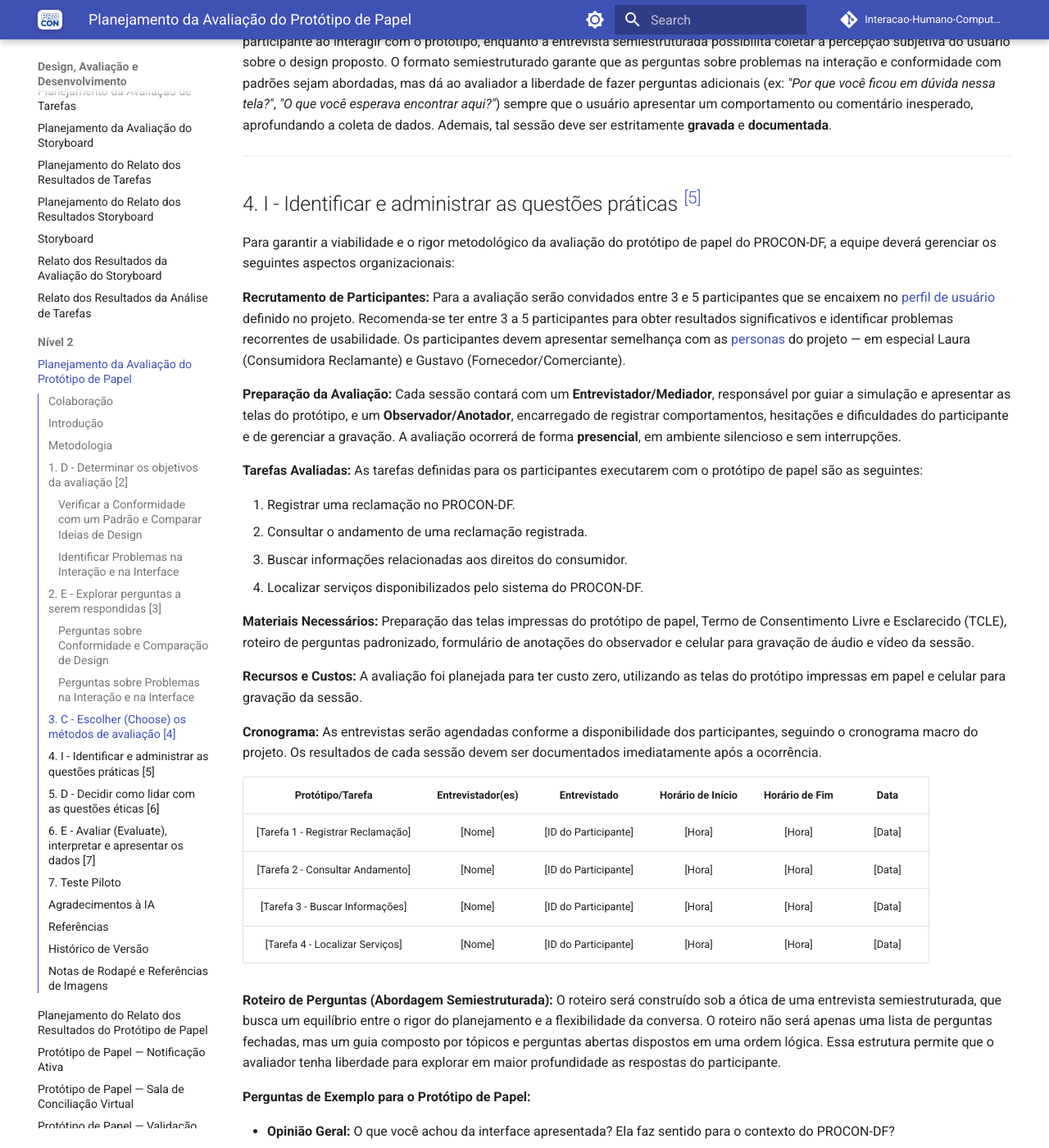
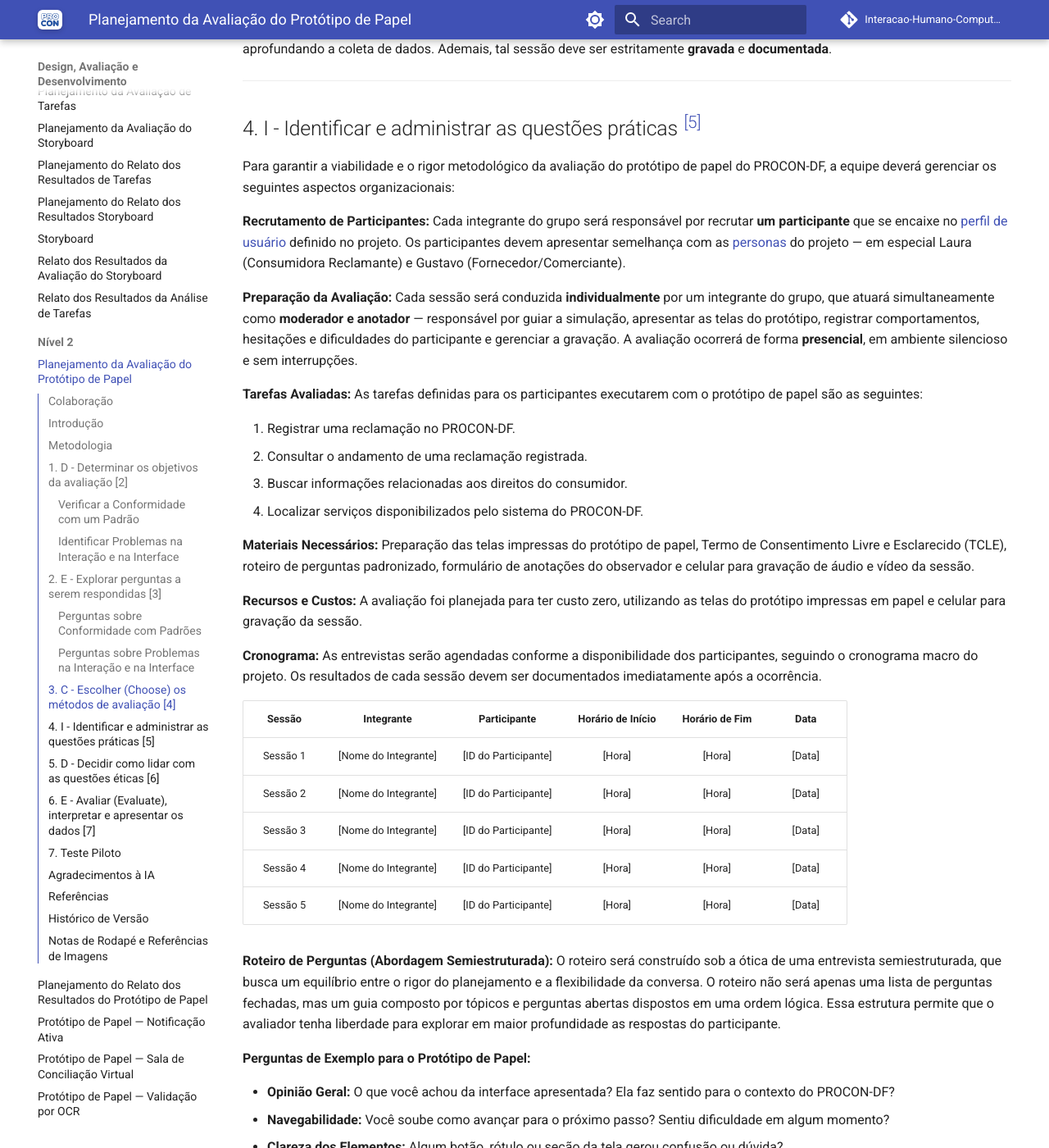
Before and after one commit to Interacao-Humano-Computador/2026.1-Grupo03, an MkDocs documentation site: the page built from docs/design-avaliacao/planejamento-avaliacao-pp.md, in a window 1280 px wide and 1400 px high, scrolled down 3219 px. Shown: the whole window at 82% size. Built offline with MkDocs 1.6.1 and Material for MkDocs 9.7.7, drawn with Linux system fonts in a browser that asks for light colours; comment, search, counter and statistics services are not loaded; some of the changed text lies outside the part shown.

Commit message:
change planning

```diff
--- a/docs/design-avaliacao/planejamento-avaliacao-pp.md
+++ b/docs/design-avaliacao/planejamento-avaliacao-pp.md
@@ -7,7 +7,7 @@
 |---|---|
 | Heitor Macedo | Elaborou o Artefato |
 
-Este documento detalha o planejamento para a avaliação do protótipo de papel elaborado para o projeto, utilizando o framework **DECIDE** proposto por Preece et al. (2002) e adaptado por Barbosa e Silva (2021)<sup><a href="#ref1">[1]</a></sup>. A avaliação tem como objetivo identificar **problemas de usabilidade na interação e na interface** representados no protótipo de papel e **comparar ideias e alternativas de design** diante da solução proposta para o sistema do PROCON-DF.
+Este documento detalha o planejamento para a avaliação do protótipo de papel elaborado para o projeto, utilizando o framework **DECIDE** proposto por Preece et al. (2002) e adaptado por Barbosa e Silva (2021)<sup><a href="#ref1">[1]</a></sup>. A avaliação tem como objetivo identificar **problemas de usabilidade na interação e na interface** representados no protótipo de papel diante da solução proposta para o sistema do PROCON-DF.
 
 ---
 
@@ -15,7 +15,7 @@
 
 A avaliação do protótipo de papel é uma etapa fundamental para identificar problemas de usabilidade antes do investimento em soluções de maior fidelidade. Segundo Barbosa et al. (2021)<sup><a href="#ref1">[1]</a></sup>, o método de prototipação em papel avalia a usabilidade de um design de IHC por meio de simulações de uso com potenciais usuários, sendo uma opção rápida e econômica para identificar problemas de usabilidade antes de construir uma solução executável.
 
-Este processo permite identificar pontos fracos na proposta de design, **comparar ideias e alternativas**, **verificar a conformidade com padrões** de usabilidade e **identificar problemas na interação e na interface** antes do desenvolvimento do protótipo de alta fidelidade, garantindo que a direção do projeto esteja alinhada com as necessidades e expectativas do público-alvo do PROCON-DF.
+Este processo permite identificar pontos fracos na proposta de design, **verificar a conformidade com padrões** de usabilidade e **identificar problemas na interação e na interface** antes do desenvolvimento do protótipo de alta fidelidade, garantindo que a direção do projeto esteja alinhada com as necessidades e expectativas do público-alvo do PROCON-DF.
 
 ---
 
@@ -36,16 +36,15 @@
 
 ## 1. D - Determinar os objetivos da avaliação <sup><a href="#fig-d">[2]</a></sup>
 
-Com base nos tipos de avaliação descritos por Barbosa et al. (2021, Capítulo 11), esta avaliação está orientada a três aspectos complementares: **verificar a conformidade com um padrão**, **comparar ideias e alternativas de design** e **identificar problemas na interação e na interface** representados no protótipo de papel proposto para o sistema do PROCON-DF.
+Com base nos tipos de avaliação descritos por Barbosa et al. (2021, Capítulo 11), esta avaliação está orientada a dois aspectos complementares: **verificar a conformidade com um padrão** e **identificar problemas na interação e na interface** representados no protótipo de papel proposto para o sistema do PROCON-DF.
 
-### Verificar a Conformidade com um Padrão e Comparar Ideias de Design
+### Verificar a Conformidade com um Padrão
 
-A avaliação buscará identificar se o protótipo de papel proposto está em conformidade com padrões de usabilidade e se as soluções de design adotadas são as mais adequadas para o contexto do PROCON-DF (Barbosa et al., 2021, p. 249).
+A avaliação buscará identificar se o protótipo de papel proposto está em conformidade com padrões de usabilidade para o contexto do PROCON-DF (Barbosa et al., 2021, p. 249).
 
 **Objetivos específicos para este aspecto:**
 
 * Verificar se a organização visual e a arquitetura de informação do protótipo seguem padrões de usabilidade reconhecidos.
-* Comparar as alternativas de design propostas para fluxos críticos (registro de reclamação, consulta de andamento) e identificar qual apresenta melhor desempenho de uso.
 * Avaliar se a interface proposta é consistente e previsível para o usuário do PROCON-DF.
 
 ### Identificar Problemas na Interação e na Interface
@@ -67,14 +66,13 @@
 
 Para tornar os objetivos operacionais, a equipe elaborou perguntas específicas organizadas pelos aspectos avaliados (Barbosa et al., 2021, p. 249-250).
 
-### Perguntas sobre Conformidade e Comparação de Design
+### Perguntas sobre Conformidade com Padrões
 
 Com base em Barbosa et al. (2021, p. 250-251), as seguintes perguntas nortearão a avaliação deste aspecto:
 
 1. Com o protótipo de papel foi possível explorar conceitos de design?
 2. Foi observada alguma sugestão de melhoria para o protótipo proposto?
 3. A interface proposta está em conformidade com padrões de usabilidade reconhecidos (ex.: hierarquia visual, feedback de ação)?
-4. As alternativas de design avaliadas apresentam diferenças significativas de desempenho de uso?
 
 ### Perguntas sobre Problemas na Interação e na Interface
 
@@ -103,9 +101,9 @@
 
 Para garantir a viabilidade e o rigor metodológico da avaliação do protótipo de papel do PROCON-DF, a equipe deverá gerenciar os seguintes aspectos organizacionais:
 
-**Recrutamento de Participantes:** Para a avaliação serão convidados entre 3 e 5 participantes que se encaixem no [perfil de usuário](../analise-requisitos/perfil-usuario.md) definido no projeto. Recomenda-se ter entre 3 a 5 participantes para obter resultados significativos e identificar problemas recorrentes de usabilidade. Os participantes devem apresentar semelhança com as [personas](../analise-requisitos/personas.md) do projeto — em especial Laura (Consumidora Reclamante) e Gustavo (Fornecedor/Comerciante).
+**Recrutamento de Participantes:** Cada integrante do grupo será responsável por recrutar **um participante** que se encaixe no [perfil de usuário](../analise-requisitos/perfil-usuario.md) definido no projeto. Os participantes devem apresentar semelhança com as [personas](../analise-requisitos/personas.md) do projeto — em especial Laura (Consumidora Reclamante) e Gustavo (Fornecedor/Comerciante).
 
-**Preparação da Avaliação:** Cada sessão contará com um **Entrevistador/Mediador**, responsável por guiar a simulação e apresentar as telas do protótipo, e um **Observador/Anotador**, encarregado de registrar comportamentos, hesitações e dificuldades do participante e de gerenciar a gravação. A avaliação ocorrerá de forma **presencial**, em ambiente silencioso e sem interrupções.
+**Preparação da Avaliação:** Cada sessão será conduzida **individualmente** por um integrante do grupo, que atuará simultaneamente como **moderador e anotador** — responsável por guiar a simulação, apresentar as telas do protótipo, registrar comportamentos, hesitações e dificuldades do participante e gerenciar a gravação. A avaliação ocorrerá de forma **presencial**, em ambiente silencioso e sem interrupções.
 
 **Tarefas Avaliadas:** As tarefas definidas para os participantes executarem com o protótipo de papel são as seguintes:
 
@@ -120,12 +118,13 @@
 
 **Cronograma:** As entrevistas serão agendadas conforme a disponibilidade dos participantes, seguindo o cronograma macro do projeto. Os resultados de cada sessão devem ser documentados imediatamente após a ocorrência.
 
-| Protótipo/Tarefa | Entrevistador(es) | Entrevistado | Horário de Início | Horário de Fim | Data |
+| Sessão | Integrante | Participante | Horário de Início | Horário de Fim | Data |
 | :---: | :---: | :---: | :---: | :---: | :---: |
-| [Tarefa 1 - Registrar Reclamação] | [Nome] | [ID do Participante] | [Hora] | [Hora] | [Data] |
-| [Tarefa 2 - Consultar Andamento] | [Nome] | [ID do Participante] | [Hora] | [Hora] | [Data] |
-| [Tarefa 3 - Buscar Informações] | [Nome] | [ID do Participante] | [Hora] | [Hora] | [Data] |
-| [Tarefa 4 - Localizar Serviços] | [Nome] | [ID do Participante] | [Hora] | [Hora] | [Data] |
+| Sessão 1 | [Nome do Integrante] | [ID do Participante] | [Hora] | [Hora] | [Data] |
+| Sessão 2 | [Nome do Integrante] | [ID do Participante] | [Hora] | [Hora] | [Data] |
+| Sessão 3 | [Nome do Integrante] | [ID do Participante] | [Hora] | [Hora] | [Data] |
+| Sessão 4 | [Nome do Integrante] | [ID do Participante] | [Hora] | [Hora] | [Data] |
+| Sessão 5 | [Nome do Integrante] | [ID do Participante] | [Hora] | [Hora] | [Data] |
 
 **Roteiro de Perguntas (Abordagem Semiestruturada):** O roteiro será construído sob a ótica de uma entrevista semiestruturada, que busca um equilíbrio entre o rigor do planejamento e a flexibilidade da conversa. O roteiro não será apenas uma lista de perguntas fechadas, mas um guia composto por tópicos e perguntas abertas dispostos em uma ordem lógica. Essa estrutura permite que o avaliador tenha liberdade para explorar em maior profundidade as respostas do participante.
 
@@ -166,7 +165,7 @@
 1. **Transcrição e Compilação Bruta:** O observador deve assistir às gravações e transformar os relatos verbais em texto, extraindo citações marcantes, dificuldades e sugestões propostas pelos participantes.
 2. **Análise e Categorização:** A equipe se reunirá para ler os dados compilados e categorizá-los de acordo com os aspectos avaliados:
     - **Problemas na interação e na interface:** agrupar por tipo de problema (rótulo confuso, fluxo ambíguo, elemento inacessível, feedback ausente), gravidade potencial e fator de qualidade prejudicado.
-    - **Conformidade e alternativas de design:** agrupar por elemento de interface avaliado e registrar qual alternativa de design apresentou melhor desempenho de uso.
+    - **Conformidade com padrões:** agrupar as observações por elemento de interface avaliado.
 3. **Identificação de Problemas e Sugestões:** A partir dos padrões identificados, a equipe extrairá a lista final de problemas de usabilidade encontrados no protótipo, classificados por gravidade e fator de qualidade de uso prejudicado.
 4. **Relato dos Resultados:** Por fim, a equipe produzirá um documento contendo:
     * **O planejamento e execução:** (Onde ocorreu, quem participou, perfil dos usuários reais).
```
